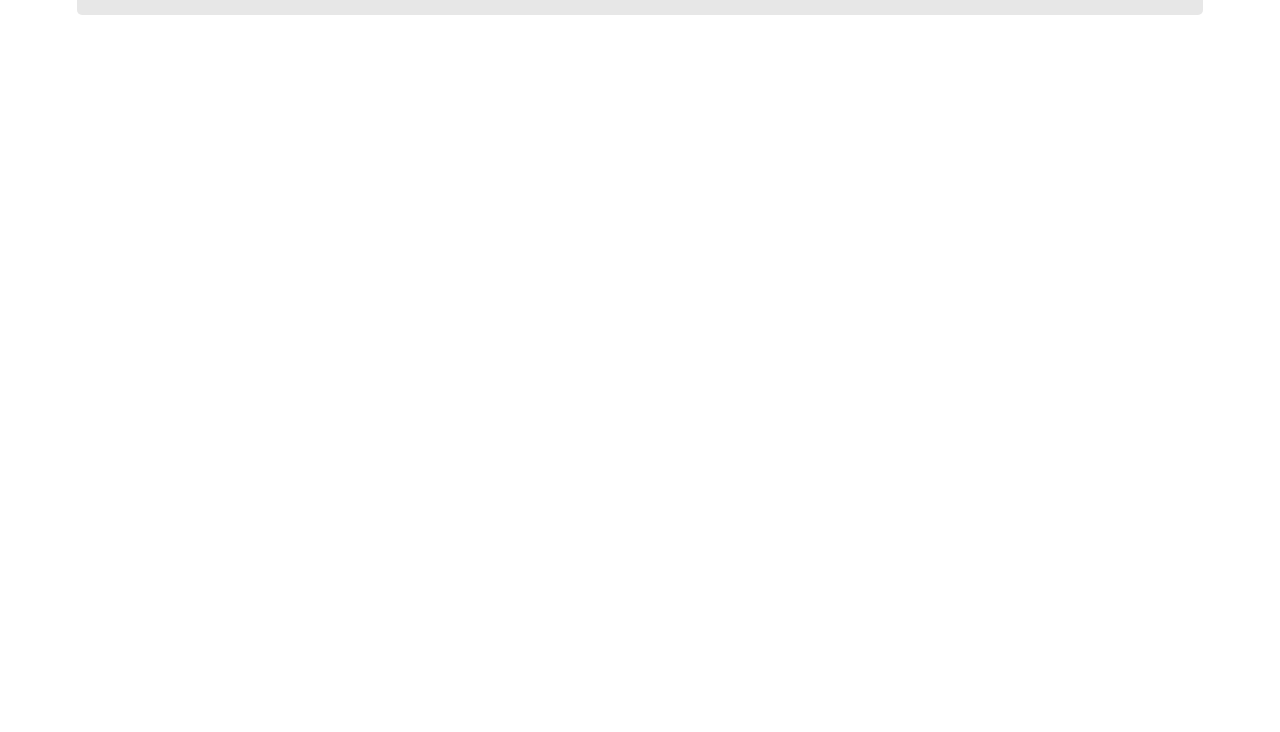
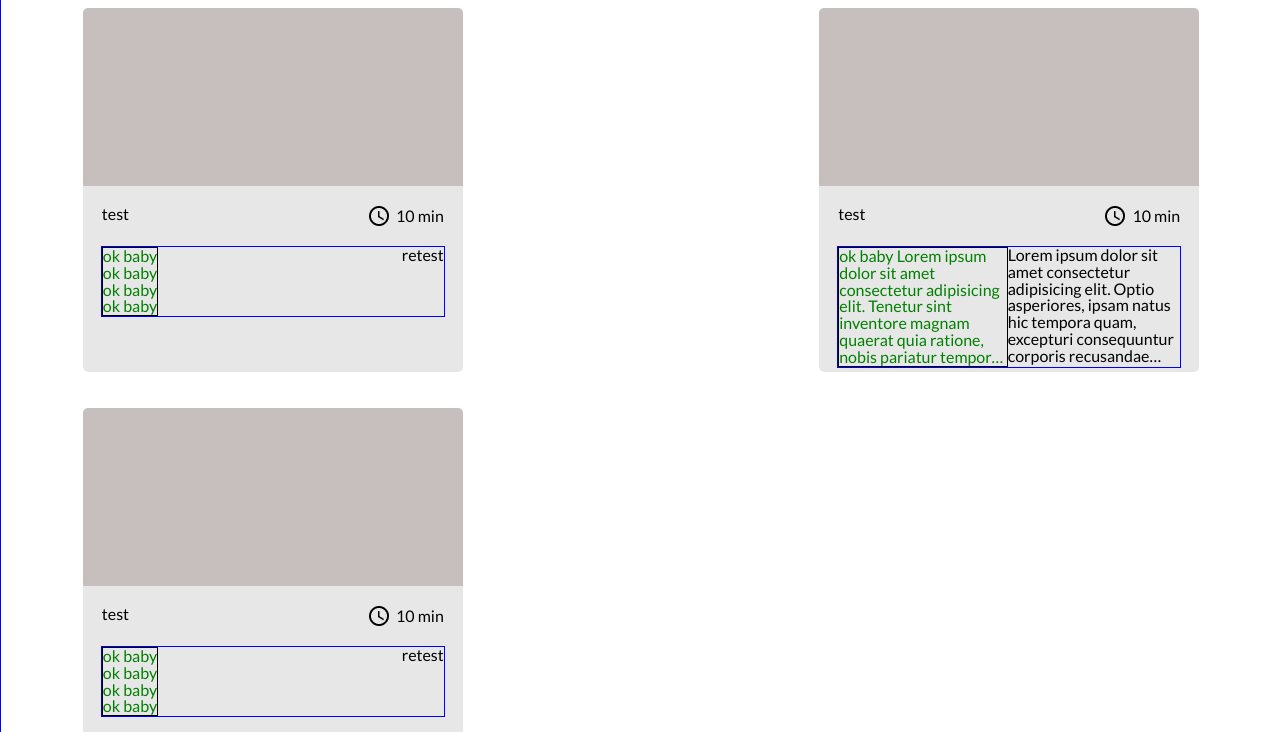
Before and after one commit to denisk13005/KirmannDenis_7_18032021, a website with bundled scripts: page index.html in a window 1280 px wide. Shown: the part 179-911 px from the top of the page. Before the commit the page ends 800 px from the top, so only its background shows below. Built offline with nearby package versions, Linux system fonts and the light colour scheme.

Commit message:
webkit box et point de suspension

```diff
--- a/index.html
+++ b/index.html
@@ -16,15 +16,7 @@
     <title>Les petits plats</title>
   </head>
   <body>
-    <!-- <main>
-      <div class="search">
-        <input
-          id="search"
-          type="text"
-          placeholder="Rechercher un ingrédient, appareil, ustensiles ou une recette"
-        />
-        <img class="loupe" src="img/loupe.svg" alt="loupe de recherche" />
-      </div>
+    <main>
       <div class="choice">
         <div class="userChoice">
           <p>Coco</p>
@@ -123,7 +115,7 @@
           </div>
         </div>
       </div>
-    </main> -->
+    </main>
     <script type="module" src="index.js"></script>
   </body>
 </html>
--- a/style.scss
+++ b/style.scss
@@ -193,14 +193,22 @@ header {
     display: flex;
     justify-content: space-between;
     border: $borderBlue;
-    overflow: hidden;
+
+    line-height: 1.05em;
 
     ul {
       color: green;
       border: $borderBlack;
+      overflow: hidden;
+      -webkit-line-clamp: 7;
+      -webkit-box-orient: vertical;
+      display: -webkit-box;
     }
     p {
       overflow: hidden;
+      -webkit-line-clamp: 7;
+      -webkit-box-orient: vertical;
+      display: -webkit-box;
     }
   }
 }
```
Also changed, not shown: style.css, 1 other file.
